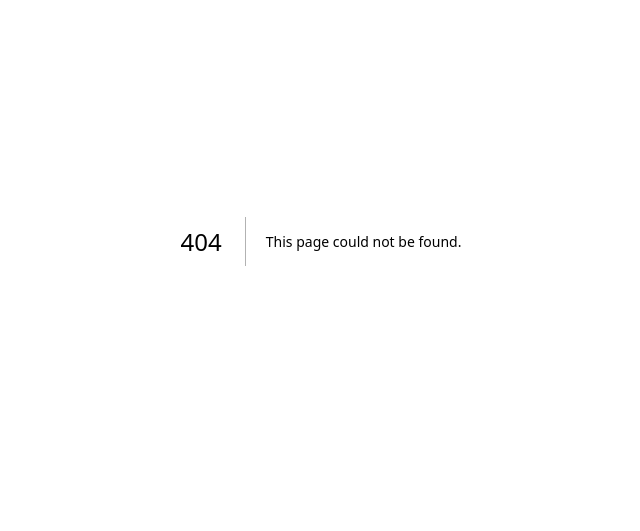
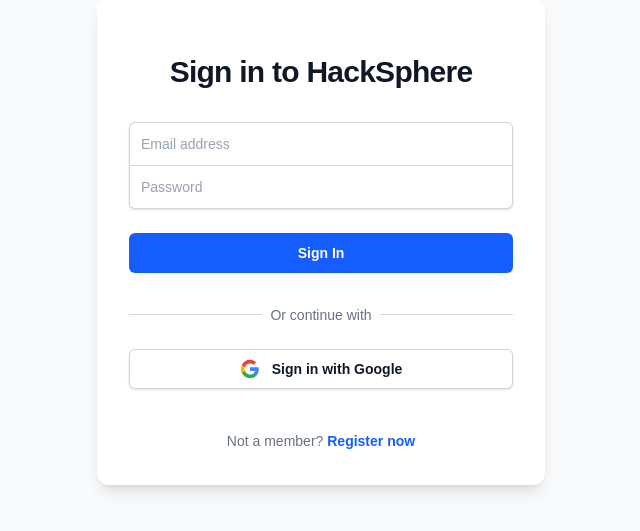
Before and after one commit to nadeera-se22018/hacksphere-platform, a Next.js app in the folder frontend/: page /login in a window 1280 px wide. Before the commit this address had no page. Shown: the part 159-690 px from the top of the page, without its empty margins (319-959 px from the left). Built offline with nearby package versions, Linux system fonts and the light colour scheme; no server answers.

Commit message:
feat: design login page ui with tailwind css and google oauth button

```diff
--- /dev/null
+++ b/frontend/app/login/page.tsx
@@ -0,0 +1,137 @@
+"use client";
+
+import { useState } from "react";
+import { useRouter } from "next/navigation";
+import Link from "next/link";
+import { useAuth } from "../../context/AuthContext";
+import { authApi } from "../../lib/api";
+
+export default function LoginPage() {
+  const [email, setEmail] = useState("");
+  const [password, setPassword] = useState("");
+  const [error, setError] = useState("");
+  const [loading, setLoading] = useState(false);
+
+  const { login } = useAuth();
+  const router = useRouter();
+
+  const handleLogin = async (e: React.FormEvent) => {
+    e.preventDefault();
+    setLoading(true);
+    setError("");
+
+    try {
+      const response = await authApi.post("/login", { email, password });
+      if (response.data.success) {
+        login(response.data.user, response.data.token);
+        router.push("/dashboard");
+      }
+    } catch (err: any) {
+      setError(err.response?.data?.message || "Login failed. Please try again.");
+    } finally {
+      setLoading(false);
+    }
+  };
+
+  const handleGoogleLogin = () => {
+    window.location.href = `${process.env.NEXT_PUBLIC_AUTH_SERVICE_URL}/google`;
+  };
+
+  return (
+    <div className="flex min-h-screen items-center justify-center bg-gray-50 px-4 py-12 sm:px-6 lg:px-8">
+      <div className="w-full max-w-md space-y-8 bg-white p-8 rounded-xl shadow-lg">
+        <div>
+          <h2 className="mt-6 text-center text-3xl font-bold tracking-tight text-gray-900">
+            Sign in to HackSphere
+          </h2>
+        </div>
+
+        {error && (
+          <div className="bg-red-50 border-l-4 border-red-500 p-4 mb-4 text-sm text-red-700">
+            {error}
+          </div>
+        )}
+
+        <form className="mt-8 space-y-6" onSubmit={handleLogin}>
+          <div className="-space-y-px rounded-md shadow-sm">
+            <div>
+              <input
+                type="email"
+                required
+                className="relative block w-full rounded-t-md border-0 py-2.5 px-3 text-gray-900 ring-1 ring-inset ring-gray-300 placeholder:text-gray-400 focus:z-10 focus:ring-2 focus:ring-inset focus:ring-blue-600 sm:text-sm sm:leading-6"
+                placeholder="Email address"
+                value={email}
+                onChange={(e) => setEmail(e.target.value)}
+              />
+            </div>
+            <div>
+              <input
+                type="password"
+                required
+                className="relative block w-full rounded-b-md border-0 py-2.5 px-3 text-gray-900 ring-1 ring-inset ring-gray-300 placeholder:text-gray-400 focus:z-10 focus:ring-2 focus:ring-inset focus:ring-blue-600 sm:text-sm sm:leading-6"
+                placeholder="Password"
+                value={password}
+                onChange={(e) => setPassword(e.target.value)}
+              />
+            </div>
+          </div>
+
+          <div>
+            <button
+              type="submit"
+              disabled={loading}
+              className="group relative flex w-full justify-center rounded-md bg-blue-600 px-3 py-2.5 text-sm font-semibold text-white hover:bg-blue-500 focus-visible:outline focus-visible:outline-2 focus-visible:outline-offset-2 focus-visible:outline-blue-600 disabled:bg-blue-300"
+            >
+              {loading ? "Signing in..." : "Sign In"}
+            </button>
+          </div>
+        </form>
+
+        <div className="mt-6">
+          <div className="relative">
+            <div className="absolute inset-0 flex items-center">
+              <div className="w-full border-t border-gray-300" />
+            </div>
+            <div className="relative flex justify-center text-sm">
+              <span className="bg-white px-2 text-gray-500">Or continue with</span>
+            </div>
+          </div>
+
+          <div className="mt-6">
+            <button
+              onClick={handleGoogleLogin}
+              className="flex w-full items-center justify-center gap-3 rounded-md bg-white px-3 py-2.5 text-sm font-semibold text-gray-900 shadow-sm ring-1 ring-inset ring-gray-300 hover:bg-gray-50 focus-visible:ring-transparent"
+            >
+              <svg className="h-5 w-5" viewBox="0 0 24 24">
+                <path
+                  d="M22.56 12.25c0-.78-.07-1.53-.2-2.25H12v4.26h5.92c-.26 1.37-1.04 2.53-2.21 3.31v2.77h3.57c2.08-1.92 3.28-4.74 3.28-8.09z"
+                  fill="#4285F4"
+                />
+                <path
+                  d="M12 23c2.97 0 5.46-.98 7.28-2.66l-3.57-2.77c-.98.66-2.23 1.06-3.71 1.06-2.86 0-5.29-1.93-6.16-4.53H2.18v2.84C3.99 20.53 7.7 23 12 23z"
+                  fill="#34A853"
+                />
+                <path
+                  d="M5.84 14.09c-.22-.66-.35-1.36-.35-2.09s.13-1.43.35-2.09V7.07H2.18C1.43 8.55 1 10.22 1 12s.43 3.45 1.18 4.93l2.85-2.22.81-.62z"
+                  fill="#FBBC05"
+                />
+                <path
+                  d="M12 5.38c1.62 0 3.06.56 4.21 1.64l3.15-3.15C17.45 2.09 14.97 1 12 1 7.7 1 3.99 3.47 2.18 7.07l3.66 2.84c.87-2.6 3.3-4.53 6.16-4.53z"
+                  fill="#EA4335"
+                />
+              </svg>
+              <span>Sign in with Google</span>
+            </button>
+          </div>
+        </div>
+
+        <p className="mt-10 text-center text-sm text-gray-500">
+          Not a member?{" "}
+          <Link href="/register" className="font-semibold leading-6 text-blue-600 hover:text-blue-500">
+            Register now
+          </Link>
+        </p>
+      </div>
+    </div>
+  );
+}
```
